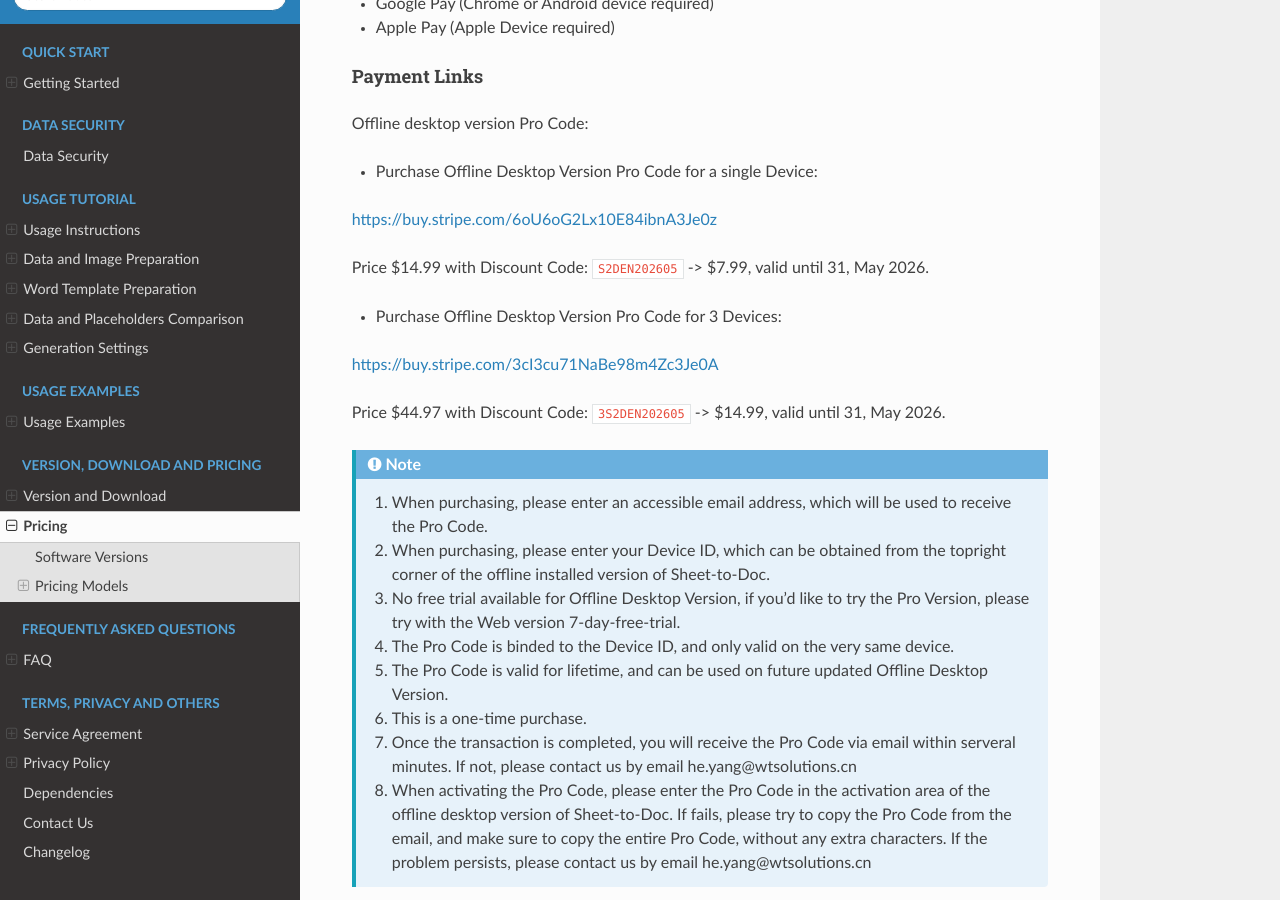
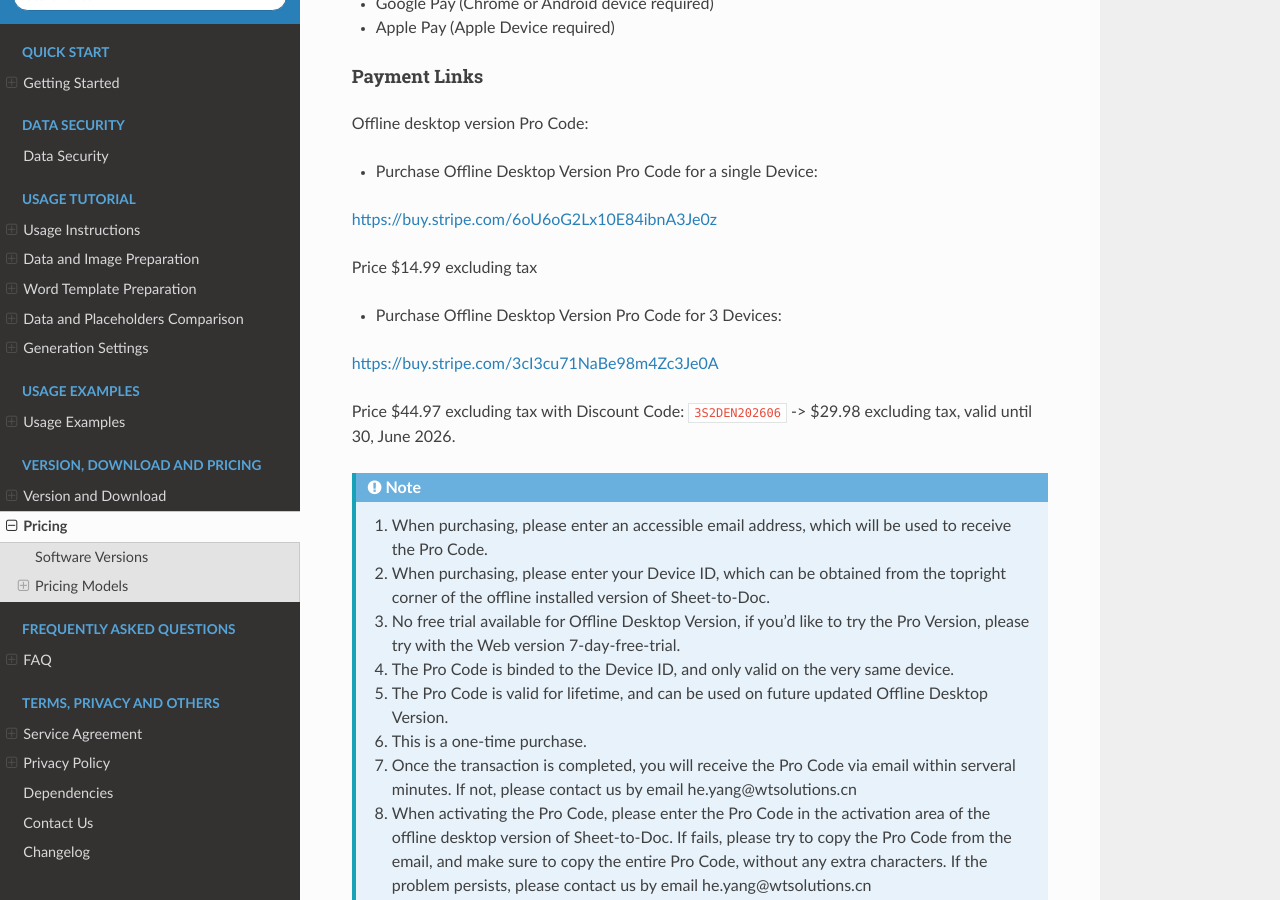
Before and after one commit to he-yang/sheet-to-doc, a Sphinx documentation site: the page built from source/Pricing.md, in a window 1280 px wide and 900 px high, scrolled down 2172 px. Built offline with Sphinx 7.4.7 and the Read the Docs theme 3.1.0, drawn with Linux system fonts in a browser that asks for light colours.

Commit message:
update coupon code

```diff
--- a/source/Pricing.md
+++ b/source/Pricing.md
@@ -84,15 +84,13 @@ Offline desktop version Pro Code:
 
 [https://buy.stripe.com/6oU6oG2Lx10E84ibnA3Je0z](https://buy.stripe.com/6oU6oG2Lx10E84ibnA3Je0z)
 
-Price $14.99 with Discount Code: `S2DEN202605` -> $7.99, valid until 31, May 2026.
-
-
+Price $14.99 excluding tax
 
 - Purchase Offline Desktop Version Pro Code for 3 Devices:
 
 [https://buy.stripe.com/3cI3cu71NaBe98m4Zc3Je0A](https://buy.stripe.com/3cI3cu71NaBe98m4Zc3Je0A)
 
-Price $44.97 with Discount Code: `3S2DEN202605` -> $14.99, valid until 31, May 2026.
+Price $44.97 excluding tax with Discount Code: `3S2DEN202606` -> $29.98 excluding tax, valid until 30, June 2026.
 
 
 
```
